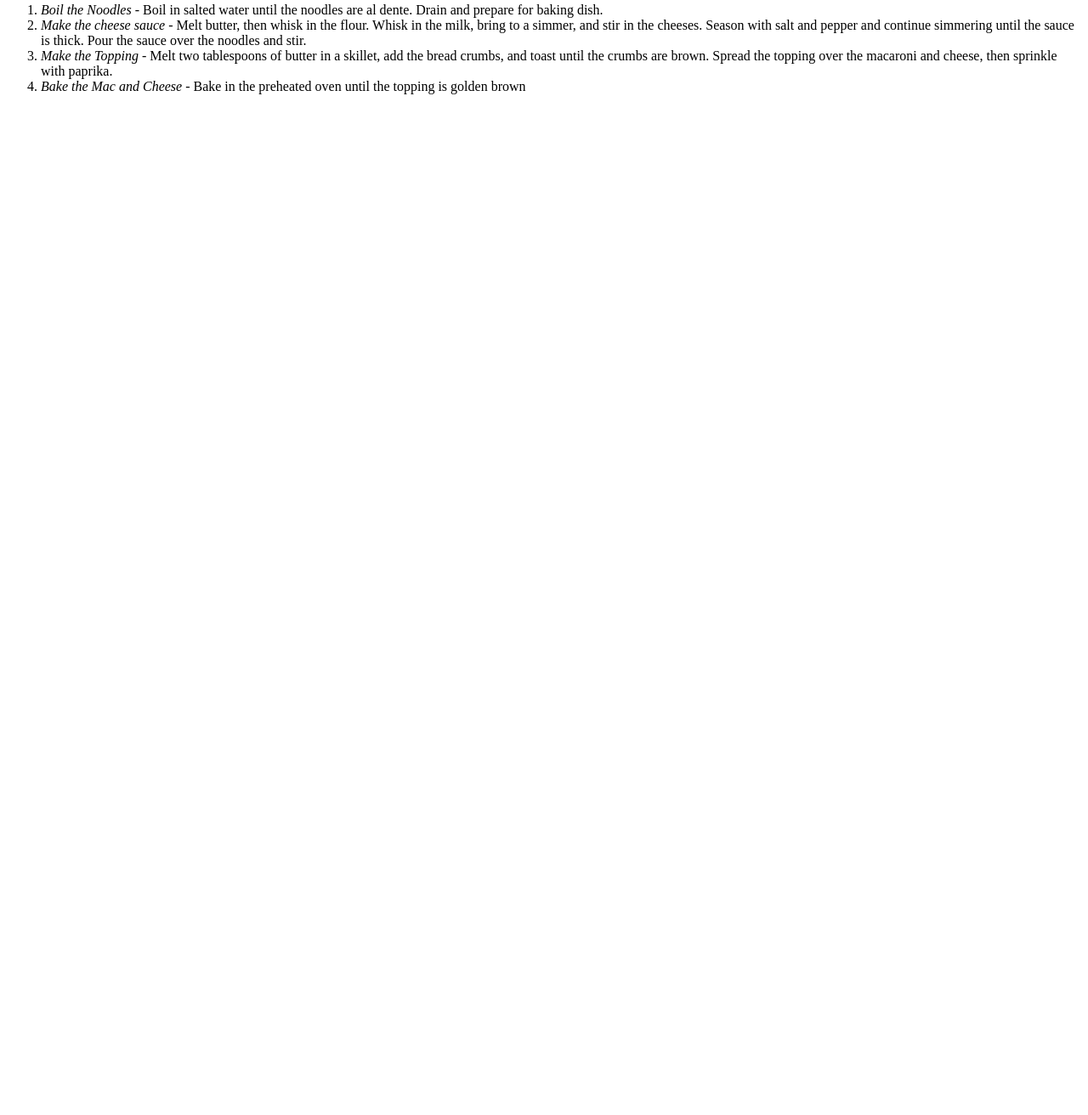
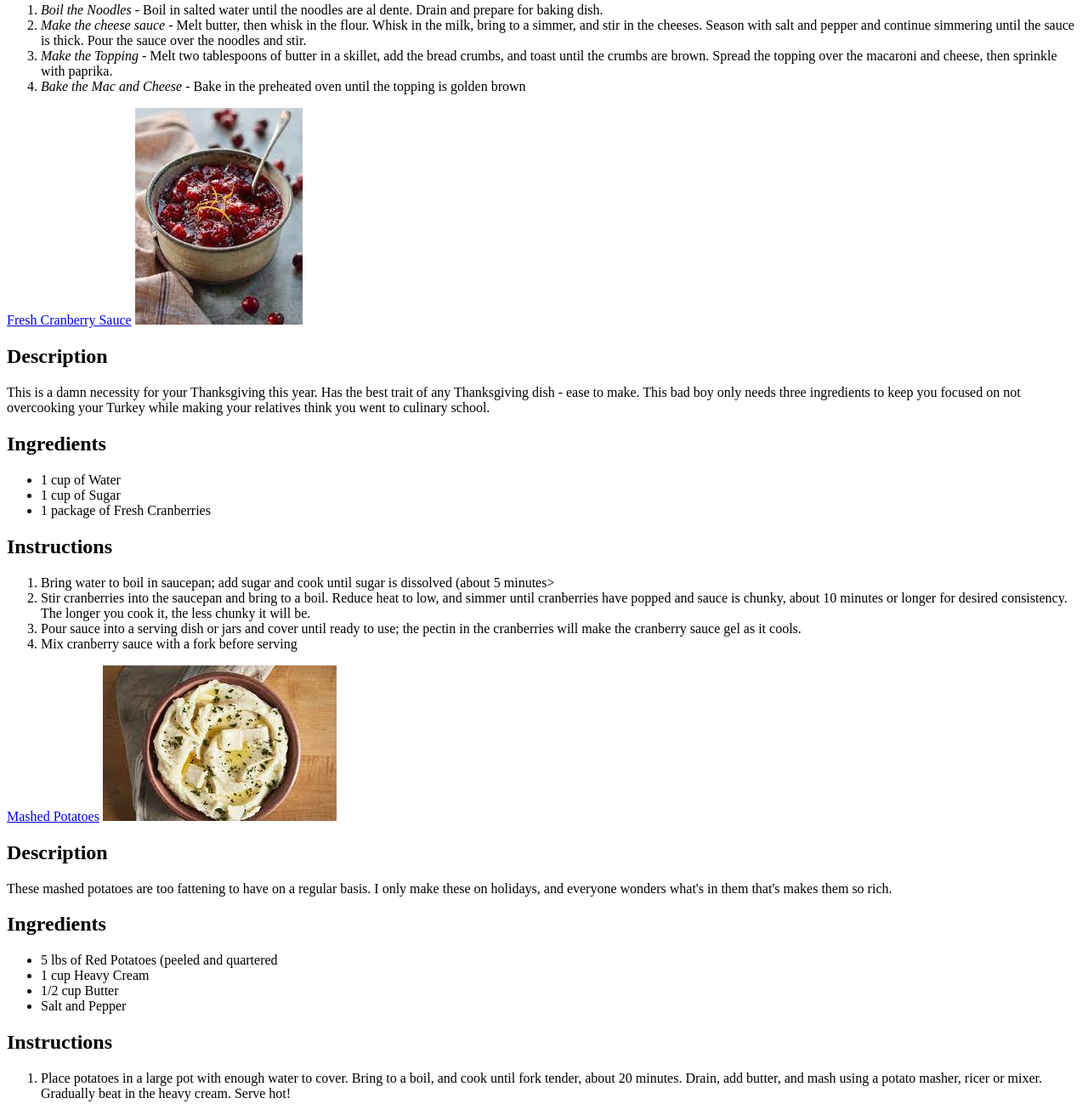
Before and after one commit to akohl2733/odin-projects, a plain HTML site: page index.html in a window 1280 px wide. Shown: the part 626-1938 px from the top of the page at 85% size. Before the commit the page ends 800 px from the top, so only its background shows below. Drawn offline with Linux system fonts and the light colour scheme.

Commit message:
Add two more recipes
Added two more recipes. They were different formats but was still able to get them in and they look very similar. Done with the recipes and ready for a great Thanksgiving!

```diff
--- a/index.html
+++ b/index.html
@@ -29,5 +29,38 @@
             <li><em>Make the Topping</em> - Melt two tablespoons of butter in a skillet, add the bread crumbs, and toast until the crumbs are brown. Spread the topping over the macaroni and cheese, then sprinkle with paprika.</li>
             <li><em>Bake the Mac and Cheese</em> - Bake in the preheated oven until the topping is golden brown</li>
         </ol>
+
+        <a href="https://www.allrecipes.com/recipe/239960/fresh-cranberry-sauce/">Fresh Cranberry Sauce</a>
+        <img src="img/cranberry-sauce.jpeg" alt="Cranberry Sauce">
+        <h2>Description</h2>
+        <p>This is a damn necessity for your Thanksgiving this year. Has the best trait of any Thanksgiving dish - ease to make. This bad boy only needs three ingredients to keep you focused on not overcooking your Turkey while making your relatives think you went to culinary school.</p>
+        <h2>Ingredients</h2>
+        <ul>
+            <li>1 cup of Water</li>
+            <li>1 cup of Sugar</li>
+            <li>1 package of Fresh Cranberries</li>
+        </ul>
+        <h2>Instructions</h2>
+        <ol>
+            <li>Bring water to boil in saucepan; add sugar and cook until sugar is dissolved (about 5 minutes></li>
+            <li>Stir cranberries into the saucepan and bring to a boil. Reduce heat to low, and simmer until cranberries have popped and sauce is chunky, about 10 minutes or longer for desired consistency. The longer you cook it, the less chunky it will be.</li>
+            <li>Pour sauce into a serving dish or jars and cover until ready to use; the pectin in the cranberries will make the cranberry sauce gel as it cools.</li>
+            <li>Mix cranberry sauce with a fork before serving</li>
+        </ol>
+        <a href="https://www.allrecipes.com/recipe/40550/holiday-only-mashed-potatoes/">Mashed Potatoes</a>
+        <img src="img/mashed-potatoes.jpeg" alt="Mashed Potatoes">
+        <h2>Description</h2>
+        <p>These mashed potatoes are too fattening to have on a regular basis. I only make these on holidays, and everyone wonders what's in them that's makes them so rich.</p>
+        <h2>Ingredients</h2>
+        <ul>
+            <li>5 lbs of Red Potatoes (peeled and quartered</li>
+            <li>1 cup Heavy Cream</li>
+            <li>1/2 cup Butter</li>
+            <li>Salt and Pepper</li>
+        </ul>
+        <h2>Instructions</h2>
+        <ol>
+            <li>Place potatoes in a large pot with enough water to cover. Bring to a boil, and cook until fork tender, about 20 minutes. Drain, add butter, and mash using a potato masher, ricer or mixer. Gradually beat in the heavy cream. Serve hot!</li>
+        </ol>
     </body>
 </html>
```
Also changed, not shown: img/cranberry-sauce.jpeg (added), img/mashed-potatoes.jpeg (added).
